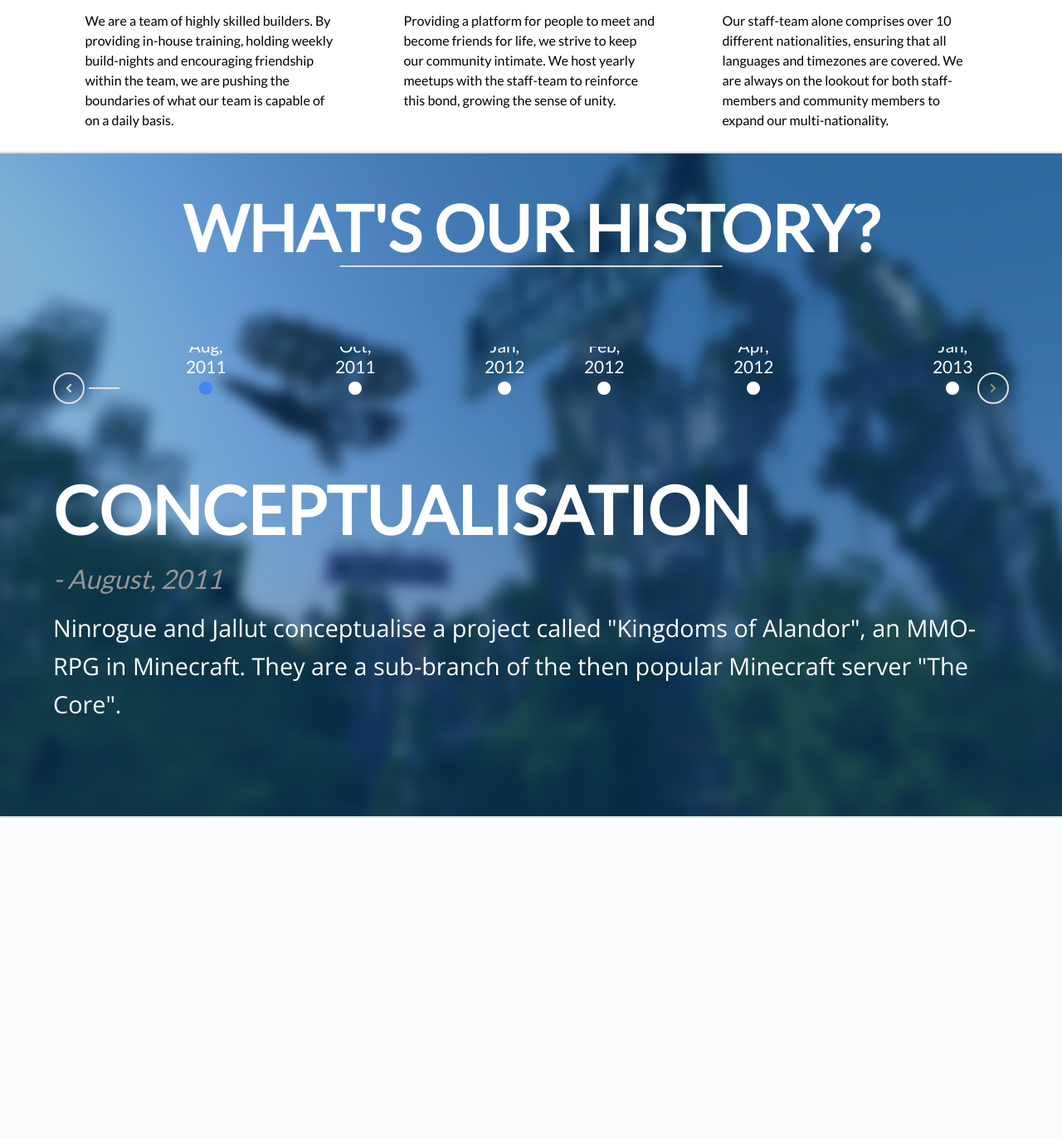
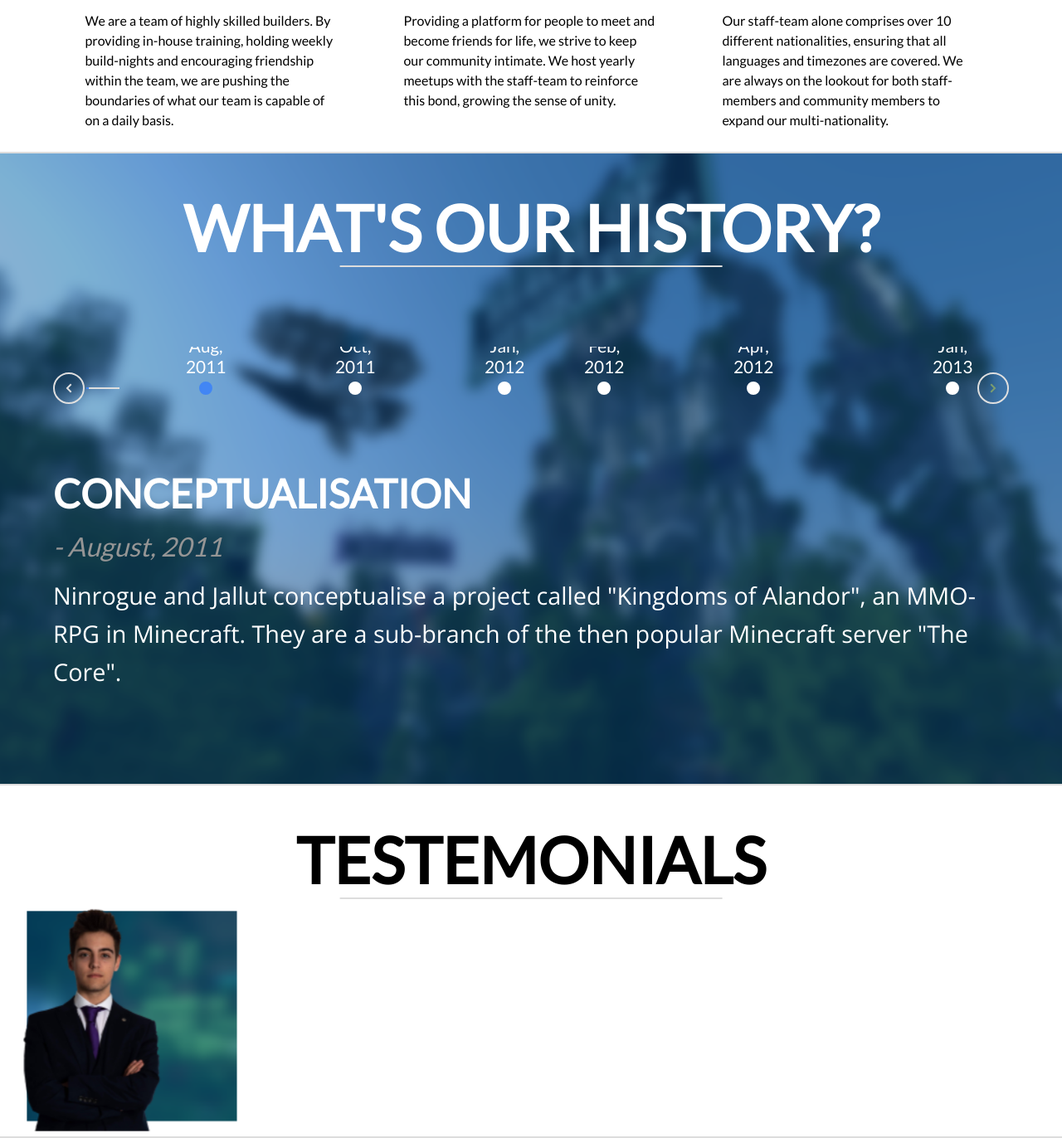
Before and after one commit to Lothiredon/lothiredon.github.io, a PHP site: page /about/about.html in a window 1280 px wide. Shown: the part 1322-2694 px from the top of the page at 83% size. Before the commit the page ends 2308 px from the top, so only its background shows below. Run offline with PHP 8.4, Linux system fonts and the light colour scheme; some libraries are stand-ins or nearby versions.

Commit message:
About portrait wrapper start
v0.1

```diff
--- a/about/about.html
+++ b/about/about.html
@@ -3,6 +3,7 @@
 
 <head>
 	<script src="https://ajax.googleapis.com/ajax/libs/jquery/2.1.4/jquery.min.js"></script>
+	<script src="https://cdnjs.cloudflare.com/ajax/libs/gsap/2.1.2/TweenMax.min.js"></script>
 	<!--<script src="https://github.com/kswedberg/jquery-smooth-scroll/blob/master/jquery.smooth-scroll.min.js"></script>
 	<!-- SMOOTH SCROLL -->
 	<script>
@@ -440,10 +441,48 @@
 				</div>
 			</section>
 
-			<script src="main.js"></script>
-			<script src="jquery.mobile.custom.min.js"></script>
+			<script src="main_timeline.js"></script>
 
 	</div>
+
+	<div class="section4">
+		<a id="sec4" class="smooth"></a>
+
+			<br>
+			<h1>TESTEMONIALS</h1>
+			<div class="section4-h1-line"></div>
+
+			<div class="portrait-wrapper">
+				<div class="cd-background-wrapper">
+				   <figure class="cd-floating-background">
+					  <img class="cd-portrait-bg" src="portraits/aaron_bg.png" alt="image-1">
+					  <img class="cd-portrait-img" src="portraits/aaron_portrait.png" alt="image-2">
+					  <!-- images here -->
+				   </figure>
+				</div>
+			</div>
+
+			<!--<script src="main_parallax.js"></script>-->
+			<script>
+				$(".cd-background-wrapper").mousemove(function(e) {
+				  parallaxIt(e, ".cd-portrait-bg", -100);
+				  parallaxIt(e, ".cd-portrait-img", -30);
+				});
+
+				function parallaxIt(e, target, movement) {
+				  var $this = $(".cd-background-wrapper");
+				  var relX = e.pageX - $this.offset().left;
+				  var relY = e.pageY - $this.offset().top;
+
+				  TweenMax.to(target, 1, {
+					x: (relX - $this.width() / 2) / $this.width() * movement
+				  });
+				}
+			</script>
+
+	</div>
+
+	<script src="jquery.mobile.custom.min.js"></script>
 
 </body>
 
--- a/about/stylesheet.css
+++ b/about/stylesheet.css
@@ -677,9 +677,7 @@ ol, ul{
 }
 
 .cd-horizontal-timeline .events-content h2 {
-    font-size: 2rem;
     font-family: 'Lato',sans-serif;
-    line-height: 1.2;
 	color: white;
 }
 
@@ -707,7 +705,7 @@ ol, ul{
 
 @media only screen and (min-width: 768px) {
     .cd-horizontal-timeline .events-content h2 {
-        font-size: 5rem;
+        font-size: 3rem;
     }
 
     .cd-horizontal-timeline .events-content em {
@@ -806,3 +804,73 @@ ol, ul{
         transform: translateX(0%)
     }
 }
+
+/*===================================================================================*/
+/*                             SECTION 4 START                                       */
+/*===================================================================================*/
+
+.section4 {
+	margin: 0% 0% 0% 0%;
+	width: 100%;
+	height: auto;
+    z-index: 20;
+	background-color: #ffffff;
+	position: relative;
+	border-bottom: 2px solid #dddddd;
+	top: 0;
+}
+
+.section4 h1 {
+	width: 100% !important;
+	height: auto;
+	margin: 2% 0% 0% 0%;
+	position: relative;
+	font-family: 'Lato';
+	font-size: 6vw;
+	font-style: none;
+	text-align: center;
+}
+
+.section4-h1-line {
+	width: 36%;
+	position: relative;
+	left: 50%;
+	transform: translate(-50%,0%);
+	border-bottom: 2px solid #dddddd;
+	margin: 0;
+}
+
+.portrait-wrapper {
+	height: 100%;
+	width: 100%;
+	overflow: hidden;
+}
+
+.portrait-wrapper img {
+	width: 100%;
+	max-width: 250px;
+}
+
+.cd-background-wrapper {
+  overflow: hidden;
+  perspective: 4000px;
+  display: block;
+}
+
+.cd-floating-background {
+  transform-style: preserve-3d;
+}
+
+.cd-floating-background img:first-child {
+  transform: translateZ(50px);
+}
+
+.cd-floating-background img:nth-child(2) {
+  transform: translateZ(400px);
+}
+
+.cd-floating-background img:not(:first-child) {
+    position: absolute;
+    top: 0;
+    left: 0;
+}
```
Also changed, not shown: about/main_parallax.js (added, +119 -0 lines), about/main_timeline.js (renamed from about/main.js), about/portraits/aaron_bg.png (added), about/portraits/aaron_portrait.png (added), 1 other file.
